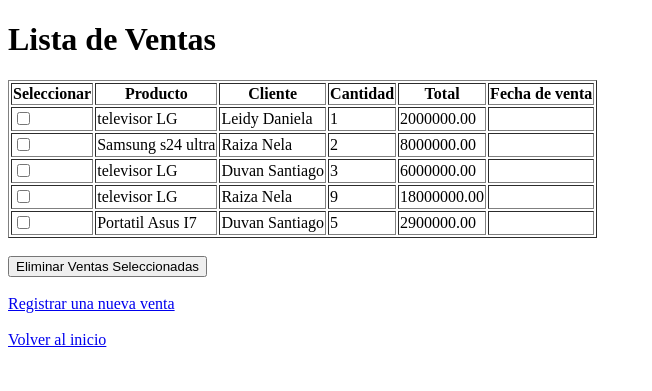
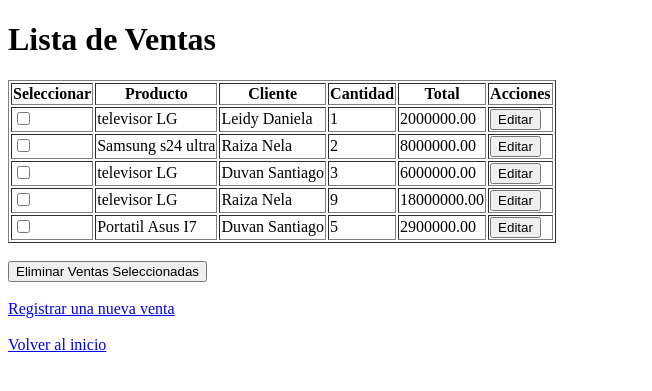
Before and after one commit to duvanmesa1996/taller_final, a Django app: page /ventas/ in a window 1280 px wide. Shown: the top 391 px of the page, without its empty margins (0-652 px from the left). Run offline with Django 5.2, Linux system fonts and the light colour scheme; data comes from the database, SQL or seed files in the repository; both versions use the stored data as it was after the commit.

Commit message:
taller_final

```diff
--- a/gestion_ventas/inventario/forms.py
+++ b/gestion_ventas/inventario/forms.py
@@ -36,12 +36,6 @@
             raise forms.ValidationError('el numero de telefono debe contener solo digitos.')
         return telefono
 
-class DetalleProductoForm(forms.ModelForm):
-    class Meta:
-        model = DetalleProducto
-        fields = ['especificaciones']
-
-
 class ClienteForm(forms.ModelForm):
     class Meta:
         model = Cliente
--- a/gestion_ventas/inventario/models.py
+++ b/gestion_ventas/inventario/models.py
@@ -20,12 +20,6 @@
     def __str__(self):
         return str(self.nombre)
 
-class Etiqueta(models.Model):
-    nombre = models.CharField(max_length=50)
-
-    def __str__(self):
-        return str(self.nombre)
-
 class Producto(models.Model):
     nombre = models.CharField(max_length=100)
     categoria = models.ForeignKey(Categoria, on_delete=models.CASCADE)
@@ -40,7 +34,6 @@
 
 class DetalleProducto(models.Model):
     producto = models.OneToOneField(Producto, on_delete=models.CASCADE)
-    especificaciones = models.TextField()
     fecha_vencimiento = models.DateField(null=True, blank=True)
 
     def __str__(self):
--- a/gestion_ventas/inventario/templates/inicio.html
+++ b/gestion_ventas/inventario/templates/inicio.html
@@ -16,7 +16,7 @@
         <li><a href="{% url 'listar_clientes' %}">Agregar Clientes</a></li>
         <li><a href="{% url 'listar_ventas' %}">Ver Ventas Registradas</a></li>
         <li><a href="{% url 'registrar_venta' %}">Registrar una Venta</a></li>
-        <li><a href="{% url 'reporte_ventas' %}">Generar Reporte de Ventas</a></li>
+
     </ul>
 </body>
 </html>
--- a/gestion_ventas/inventario/templates/listar_ventas.html
+++ b/gestion_ventas/inventario/templates/listar_ventas.html
@@ -18,7 +18,7 @@
           <th>Cliente</th>
           <th>Cantidad</th>
           <th>Total</th>
-          <th>Fecha de venta</th>
+          <th>Acciones</th>
         </tr>
       </thead>
       <tbody>
@@ -31,11 +31,15 @@
           <td>{{ venta.cliente.nombre }}</td>
           <td>{{ venta.cantidad }}</td>
           <td>{{ venta.total }}</td>
-          <td>{{ venta.fecha }}</td>
+          <td>
+            <a href="{% url 'editar_venta' venta.id %}">
+              <button type="button">Editar</button>
+            </a>
+          </td>
         </tr>
         {% empty %}
         <tr>
-          <td colspan="6">No se encontraron ventas.</td>
+          <td colspan="7">No se encontraron ventas.</td>
         </tr>
         {% endfor %}
       </tbody>
--- a/gestion_ventas/inventario/urls.py
+++ b/gestion_ventas/inventario/urls.py
@@ -5,7 +5,7 @@
     listar_productos, detalle_producto, agregar_producto, editar_producto, eliminar_producto,
     listar_categorias, agregar_categoria, editar_categoria, eliminar_categoria,
     listar_proveedores, agregar_proveedor, editar_proveedor, eliminar_proveedor,
-    inicio, listar_ventas, registrar_venta, reporte_ventas, exportar_reporte_ventas_csv,listar_clientes, agregar_cliente,editar_cliente,eliminar_cliente,eliminar_ventas
+    inicio, listar_ventas, registrar_venta,  listar_clientes, agregar_cliente,editar_cliente,eliminar_cliente,eliminar_ventas,editar_venta
  )
 
 urlpatterns = [
@@ -17,6 +17,7 @@
     path('productos/<int:pk>/', views.detalle_producto, name='detalle_producto'),
     path('eliminar_ventas/', eliminar_ventas, name='eliminar_ventas'),
     path('ventas/', listar_ventas, name='lista_ventas'),
+    path('ventas/editar/<int:id>/', editar_venta, name='editar_venta'),
 
     # Rutas para Categoría
     path('categorias/', views.listar_categorias, name='listar_categorias'),
@@ -39,7 +40,7 @@
     # Rutas para las ventas
     path('ventas/', views.listar_ventas, name='listar_ventas'),
     path('ventas/registrar/', views.registrar_venta, name='registrar_venta'),
-    path('ventas/reporte/', views.reporte_ventas, name='reporte_ventas'),
+
 
 
 ]
--- a/gestion_ventas/inventario/views.py
+++ b/gestion_ventas/inventario/views.py
@@ -10,7 +10,8 @@
 from django.dispatch import receiver
 from django.contrib.auth.models import Group
 from .models import Producto, Categoria, Proveedor, DetalleProducto, Ventas, Cliente
-from .forms import ProductoForm, CategoriaForm, ProveedorForm, DetalleProductoForm, ClienteForm, VentasForm
+from .forms import ProductoForm, CategoriaForm, ProveedorForm, ClienteForm, VentasForm
+#DetalleProductoForm
 
 
 # Create your views here.
@@ -63,21 +64,18 @@
 
     if request.method == 'POST':
         producto_form = ProductoForm(request.POST, instance=producto)
-        detalle_form = DetalleProductoForm(request.POST, instance=detalle)
-        if producto_form.is_valid() and detalle_form.is_valid():
+
+        if producto_form.is_valid():
             producto = producto_form.save(commit=False)
             producto_form.save()
             producto_form.save_m2m()
-            detalle = detalle_form.save(commit=False)
-            detalle.producto = producto
-            detalle.save()
             return redirect('listar_productos')
     else:
         producto_form = ProductoForm(instance=producto)
-        detalle_form = DetalleProductoForm(instance=detalle)
+
     return render(request, 'editar_producto.html', {
         'producto_form': producto_form,
-        'detalle_form': detalle_form
+
     })
 
 def eliminar_producto(request, pk):
@@ -178,50 +176,19 @@
 
     return render(request, 'registrar_ventas.html', {'form': form})
 
-def reporte_ventas(request):
-    ventas = Ventas.objects.all()
-    fecha_inicio = request.GET.get('fecha_inicio')
-    fecha_fin = request.GET.get('fecha_fin')
-    cliente_id = request.GET.get('cliente_id')
-    producto_id = request.GET.get('producto_id')
+def editar_venta(request, id):
+    venta = get_object_or_404(Ventas, id=id)
 
-    if fecha_inicio and fecha_fin:
-        ventas = ventas.filter(fecha_venta__range=[parse_date(fecha_inicio), parse_date(fecha_fin)])
+    if request.method == 'POST':
+        form = VentasForm(request.POST, instance=venta)
+        if form.is_valid():
+            form.save()
+            return redirect('listar_ventas')
+    else:
+        form = VentasForm(instance=venta)
 
-    if cliente_id:
-        ventas = ventas.filter(cliente_id=cliente_id)
+    return render(request, 'editar_ventas.html', {'form': form, 'venta': venta})
 
-    if producto_id:
-        ventas = ventas.filter(producto_id=producto_id)
-
-    return render(request, 'reporte_ventas.html', {'ventas': ventas})
-
-def exportar_reporte_ventas_csv(request):
-    ventas = Ventas.objects.all()
-    fecha_inicio = request.GET.get('fecha_inicio')
-    fecha_fin = request.GET.get('fecha_fin')
-    cliente_id = request.GET.get('cliente_id')
-    producto_id = request.GET.get('producto_id')
-
-    if fecha_inicio and fecha_fin:
-        ventas = ventas.filter(fecha_venta__range=[parse_date(fecha_inicio), parse_date(fecha_fin)])
-
-    if cliente_id:
-        ventas = ventas.filter(cliente_id=cliente_id)
-
-    if producto_id:
-        ventas = ventas.filter(producto_id=producto_id)
-
-    response = HttpResponse(content_type='text/csv')
-    response['Content-Disposition'] = 'attachment; filename="reporte_ventas.csv"'
-
-    writer = csv.writer(response)
-    writer.writerow(['Fecha de Venta', 'Producto', 'Cliente', 'Cantidad', 'Total'])
-
-    for venta in ventas:
-        writer.writerow([venta.fecha_venta, venta.producto.nombre, venta.cliente.nombre, venta.cantidad, venta.total])
-
-    return response
 
 def listar_clientes(request):
     clientes = Cliente.objects.all()
@@ -254,80 +221,3 @@
         cliente.delete()
         return redirect('listar_clientes')
     return render(request, 'eliminar_cliente.html', {'cliente': cliente})
-
-
-def exportar_reporte_ventas_excel(request):
-    wb = openpyxl.Workbook()
-    ws = wb.active
-    ws.title = 'Reporte de Ventas'
-    ws.append(['Fecha', 'Producto', 'Cliente', 'Cantidad', 'Total'])
-    ventas = Ventas.objects.all().select_related('producto', 'cliente')
-
-    for venta in ventas:
-        fecha_venta = venta.fecha_venta.replace(tzinfo=None) if venta.fecha_venta else None
-        ws.append([fecha_venta, venta.producto.nombre, venta.cliente.nombre, venta.cantidad, venta.total])
-
-
-def exportar_reporte_ventas_pdf(request):
-    response = HttpResponse(content_type='application/pdf')
-    response['Content-Disposition'] = 'attachment; filename=Reporte_Ventas.pdf'
-
-    # Crea el objeto canvas
-    c = canvas.Canvas(response, pagesize=letter)
-    width, height = letter
-
-    # Añade el título y los encabezados de las columnas
-    c.drawString(100, height - 100, 'Reporte de Ventas')
-    c.drawString(50, height - 130, 'Fecha')
-    c.drawString(150, height - 130, 'Producto')
-    c.drawString(300, height - 130, 'Cliente')
-    c.drawString(450, height - 130, 'Cantidad')
-    c.drawString(500, height - 130, 'Total')
-
-    # Recupera todas las ventas
-    ventas = Ventas.objects.all().select_related('producto', 'cliente')
-    y = height - 160
-
-    for venta in ventas:
-        c.drawString(50, y, str(venta.fecha_venta))
-        c.drawString(150, y, venta.producto.nombre)
-        c.drawString(300, y, venta.cliente.nombre)
-        c.drawString(450, y, str(venta.cantidad))
-        c.drawString(500, y, str(venta.total))
-        y -= 20
-
-    # Genera el gráfico
-    productos = Producto.objects.all()
-    cantidades = []
-    nombres_productos = []
-
-    for producto in productos:
-        total_cantidad = Ventas.objects.filter(producto=producto).aggregate(Sum('cantidad'))['cantidad__sum'] or 0
-        cantidades.append(total_cantidad)
-        nombres_productos.append(producto.nombre)
-
-    # Crea el gráfico y guárdalo en un buffer
-    plt.figure(figsize=(6, 4))
-    plt.bar(nombres_productos, cantidades, color='blue')
-    plt.xlabel('Producto')
-    plt.ylabel('Cantidad Vendida')
-    plt.title('Ventas por Producto')
-
-    buf = io.BytesIO()
-    plt.savefig(buf, format='png')
-    buf.seek(0)
-    plt.close()  # Cierra la figura para liberar memoria
-
-    # Guarda el gráfico en un archivo temporal
-    with tempfile.NamedTemporaryFile(delete=False, suffix=".png") as temp_file:
-        temp_file.write(buf.getvalue())
-        temp_file_path = temp_file.name
-
-    # Añade el gráfico al PDF
-    c.drawImage(temp_file_path, 100, 200, width=400, height=300)
-
-    # Finaliza el PDF
-    c.showPage()
-    c.save()
-
-    return response
```
Also changed, not shown: gestion_ventas/inventario/templates/editar_ventas.html (added, +19 -0 lines), gestion_ventas/inventario/templates/reporte_ventas.html (deleted, +0 -69 lines), gestion_ventas/db.sqlite3, gestion_ventas/inventario/templates/editar_producto.html (line endings or trailing spaces).
